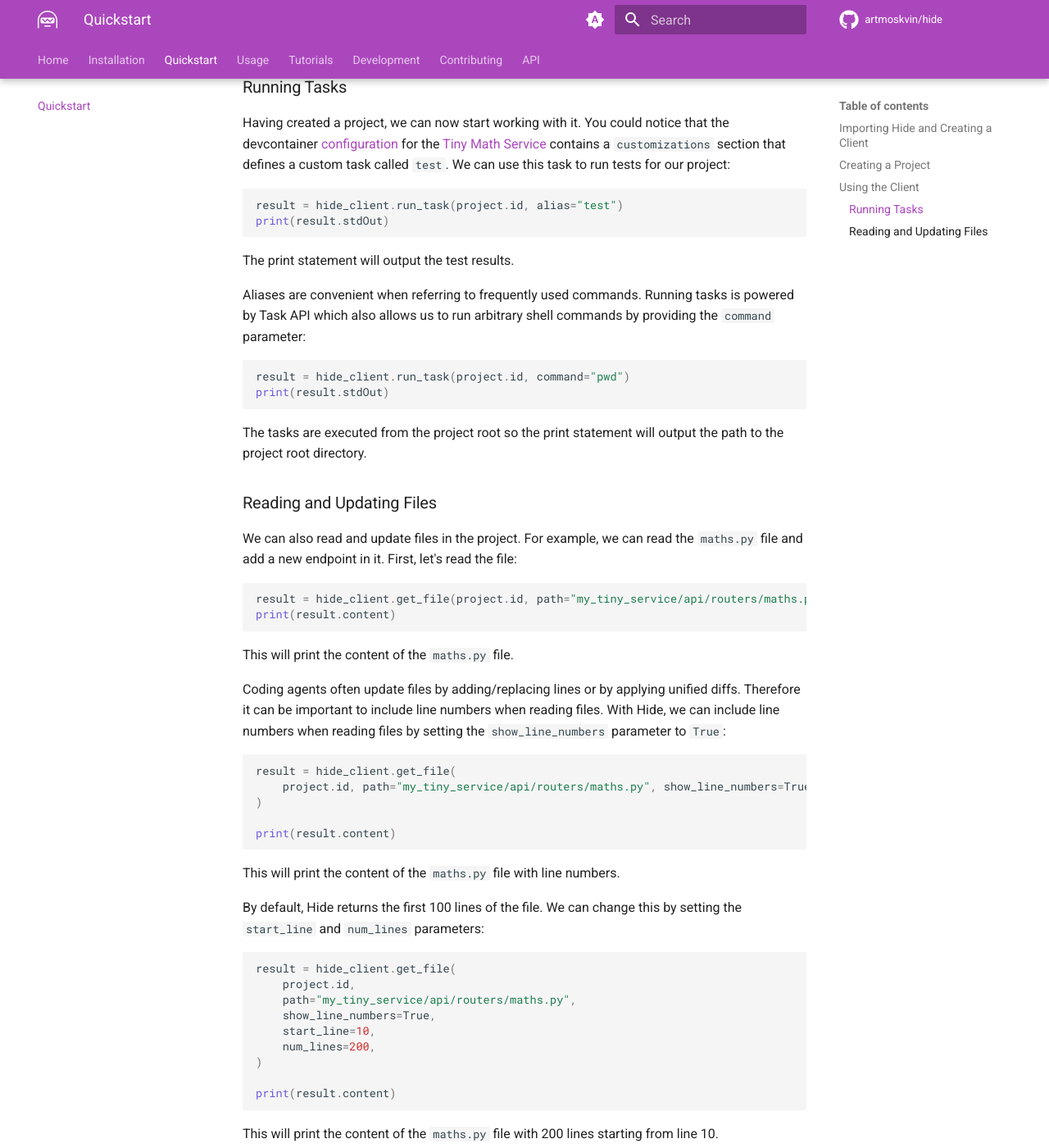
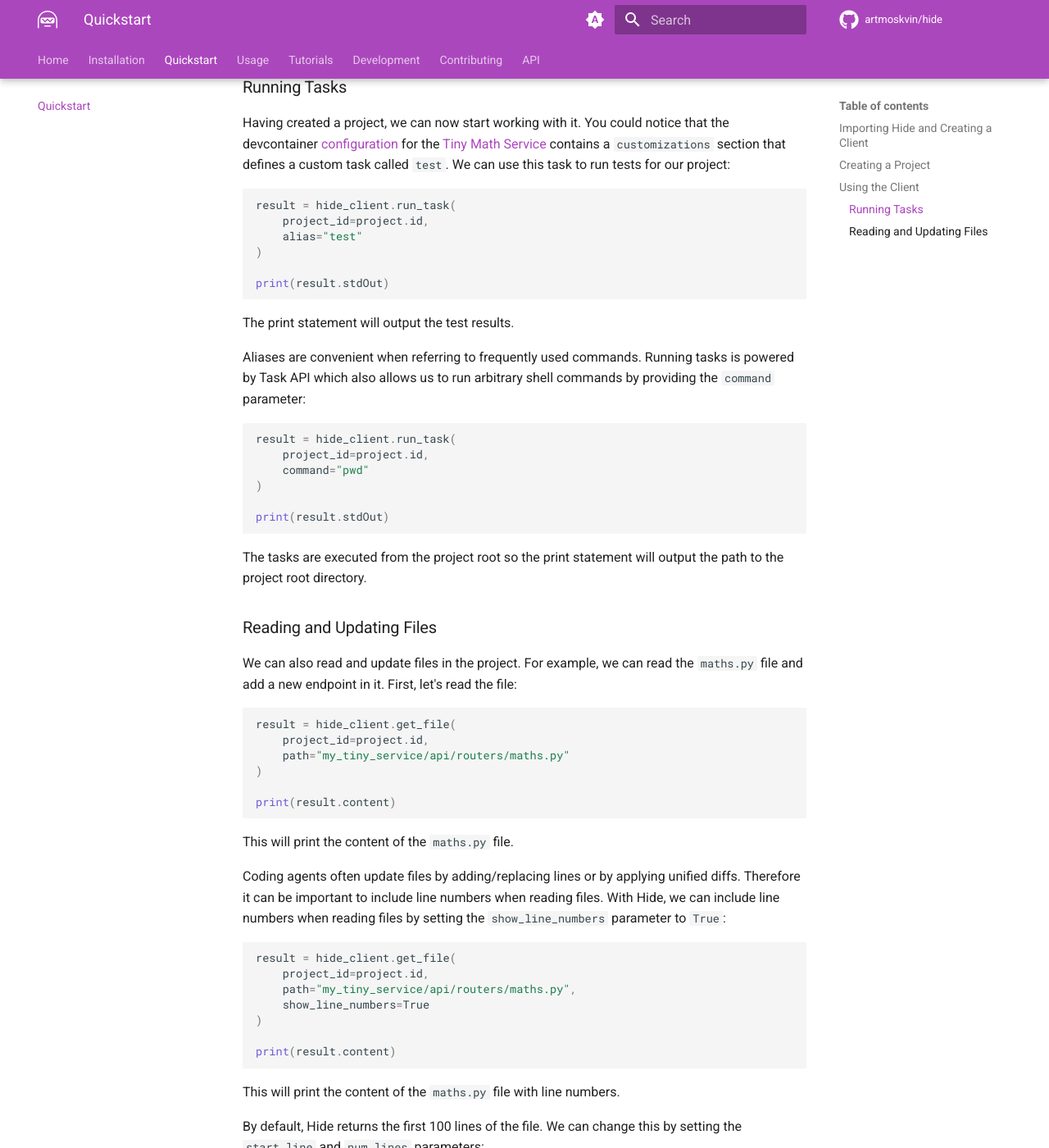
Before and after one commit to hide-org/hide, an MkDocs documentation site: the page built from docs/quickstart.md, in a window 1280 px wide and 1400 px high, scrolled down 1713 px. Shown: the whole window at 82% size. Built offline with MkDocs 1.6.1 and Material for MkDocs 9.7.7, drawn with Linux system fonts in a browser that asks for light colours; comment, search, counter and statistics services are not loaded.

Commit message:
Improve docs

````diff
--- a/docs/quickstart.md
+++ b/docs/quickstart.md
@@ -70,7 +70,11 @@ Creating a project can take some time. Under the hood, Hide clones the repositor
 Having created a project, we can now start working with it. You could notice that the devcontainer [configuration](https://github.com/artmoskvin/tiny-math-service/blob/main/.devcontainer.json) for the [Tiny Math Service](https://github.com/artmoskvin/tiny-math-service) contains a `customizations` section that defines a custom task called `test`. We can use this task to run tests for our project:
 
 ```python
-result = hide_client.run_task(project.id, alias="test")
+result = hide_client.run_task(
+    project_id=project.id,
+    alias="test"
+)
+
 print(result.stdOut)
 ```
 
@@ -79,7 +83,11 @@ The print statement will output the test results.
 Aliases are convenient when referring to frequently used commands. Running tasks is powered by Task API which also allows us to run arbitrary shell commands by providing the `command` parameter:
 
 ```python
-result = hide_client.run_task(project.id, command="pwd")
+result = hide_client.run_task(
+    project_id=project.id,
+    command="pwd"
+)
+
 print(result.stdOut)
 ```
 
@@ -90,7 +98,11 @@ The tasks are executed from the project root so the print statement will output
 We can also read and update files in the project. For example, we can read the `maths.py` file and add a new endpoint in it. First, let's read the file:
 
 ```python
-result = hide_client.get_file(project.id, path="my_tiny_service/api/routers/maths.py")
+result = hide_client.get_file(
+    project_id=project.id,
+    path="my_tiny_service/api/routers/maths.py"
+)
+
 print(result.content)
 ```
 
@@ -100,7 +112,9 @@ Coding agents often update files by adding/replacing lines or by applying unifie
 
 ```python
 result = hide_client.get_file(
-    project.id, path="my_tiny_service/api/routers/maths.py", show_line_numbers=True
+    project_id=project.id,
+    path="my_tiny_service/api/routers/maths.py",
+    show_line_numbers=True
 )
 
 print(result.content)
@@ -112,7 +126,7 @@ By default, Hide returns the first 100 lines of the file. We can change this by
 
 ```python
 result = hide_client.get_file(
-    project.id,
+    project_id=project.id,
     path="my_tiny_service/api/routers/maths.py",
     show_line_numbers=True,
     start_line=10,
````
Also changed, not shown: docs/usage/files.md (+0 -4 lines).
